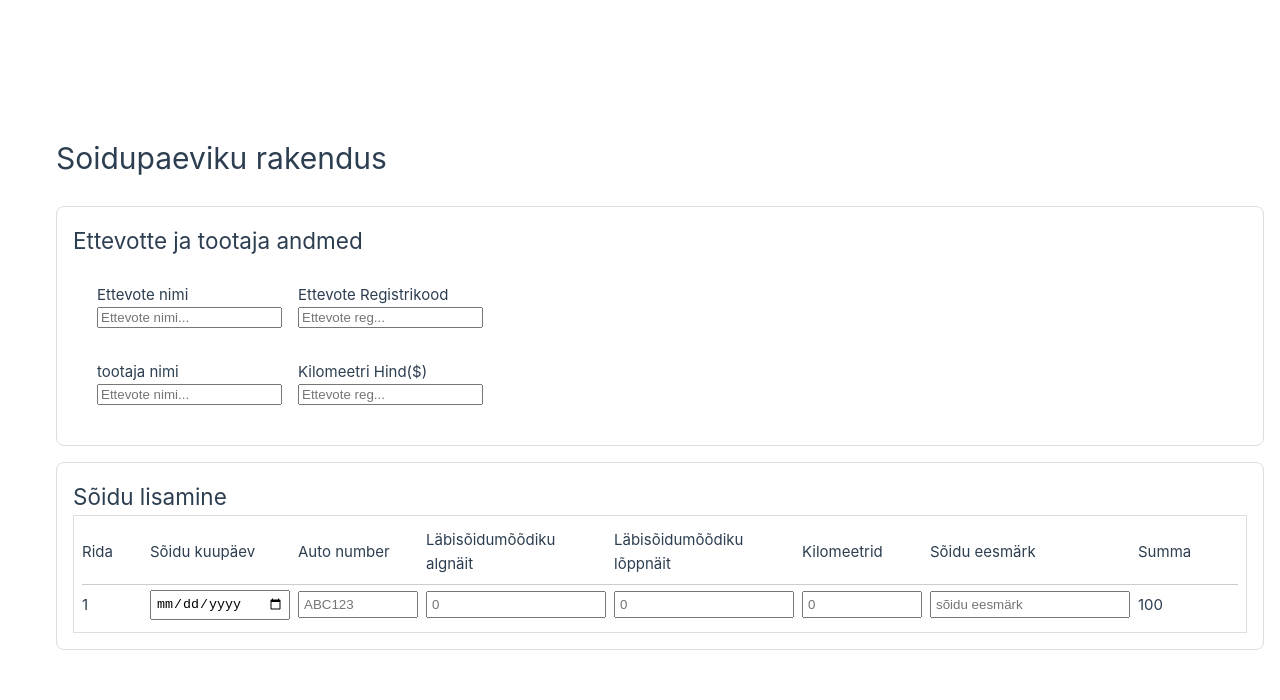
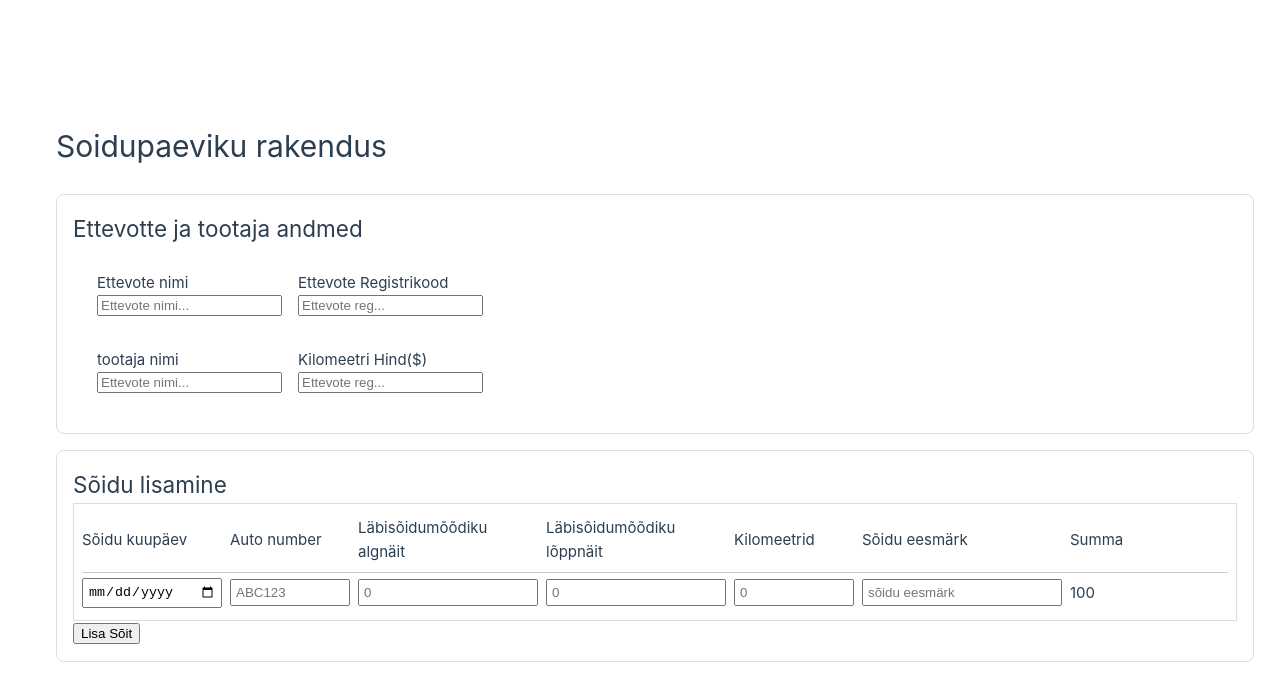
Before and after one commit to RasmusKuusmaa/ACNT, a Vue app: page / in a window 1280 px wide. Shown: the top 700 px of the page. Built offline with nearby package versions, Linux system fonts and the light colour scheme; the HTML template or start-up script is replaced by a standard one.

Commit message:
edited milageform ui

```diff
--- a/src/components/MilageFrom.vue
+++ b/src/components/MilageFrom.vue
@@ -4,7 +4,6 @@
 
     <div class="table">
       <div class="row header">
-        <div>Rida</div>
         <div>Sõidu kuupäev</div>
         <div>Auto number</div>
         <div>Läbisõidumõõdiku algnäit</div>
@@ -14,8 +13,8 @@
         <div>Summa</div>
       </div>
 
+
       <div class="row">
-        <div>1</div>
         <input type="date" />
         <input type="text" placeholder="ABC123" />
         <input type="number" placeholder="0" />
@@ -25,6 +24,7 @@
         <div>100</div>
       </div>
     </div>
+    <button>Lisa Sõit</button>
   </div>
 </template>
 
@@ -45,7 +45,7 @@
 
 .row {
   display: grid;
-  grid-template-columns: 60px 140px 120px 180px 180px 120px 200px 100px;
+  grid-template-columns: 140px 120px 180px 180px 120px 200px 100px 50px;
   gap: 0.5rem;
   align-items: center;
   padding: 0.3rem 0;
```
